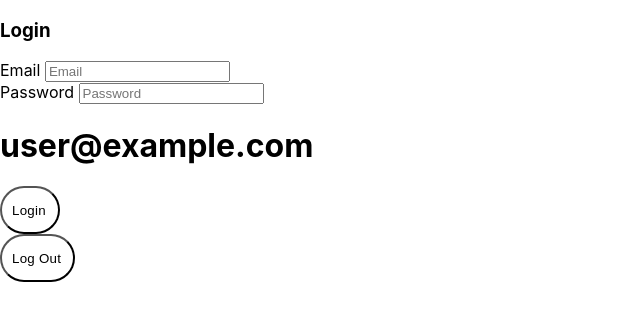
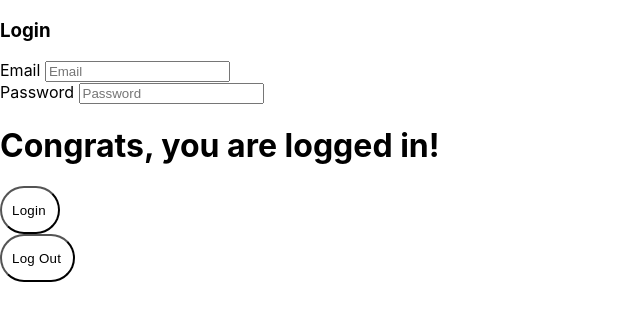
Before and after one commit to azhitkev/se3316-azhitkev-cblatt-pdayarat-lab4, a React (Create React App) app in the folder music-app/: page /login in a window 1280 px wide. Shown: the top 320 px of the page, without its empty margins (0-640 px from the left). Built offline with nearby package versions, Linux system fonts and the light colour scheme; no server answers; sample sign-in values are in the browser's storage.

Commit message:
emailverification check for login works

```diff
--- a/music-app/src/components/LoginPage.js
+++ b/music-app/src/components/LoginPage.js
@@ -27,7 +27,6 @@ export function LoginPage() {
   };
 
   const login = async () => {
-    if (auth.currentUser.emailVerified) {
     try {
       const user = await signInWithEmailAndPassword(
         auth,
@@ -37,9 +36,6 @@ export function LoginPage() {
       console.log(user);
     } catch (error) {
       console.log(error.message);
-      }
-    } else {
-      console.log("user is not verified");
     }
   };
 
@@ -80,7 +76,12 @@ export function LoginPage() {
         </div>
       </div>
       <div class="footer">
-        <h1>{user?.email}</h1>
+        {/* this renders if the user did not verify their email */}
+        {user?.email && !user?.emailVerified && (
+          <h2>Please verify your account in order to log in.</h2>
+        )}
+        {/* this renders if the user did verify their email, MAKE IT SHOW THE DASHBOARD COMPONENT?*/}
+        {user?.emailVerified && <h1>Congrats, you are logged in!</h1>}
         <button type="submit" onClick={login} class="btn">
           Login
         </button>
```
Lines whose indentation alone changed are shown as unchanged.
